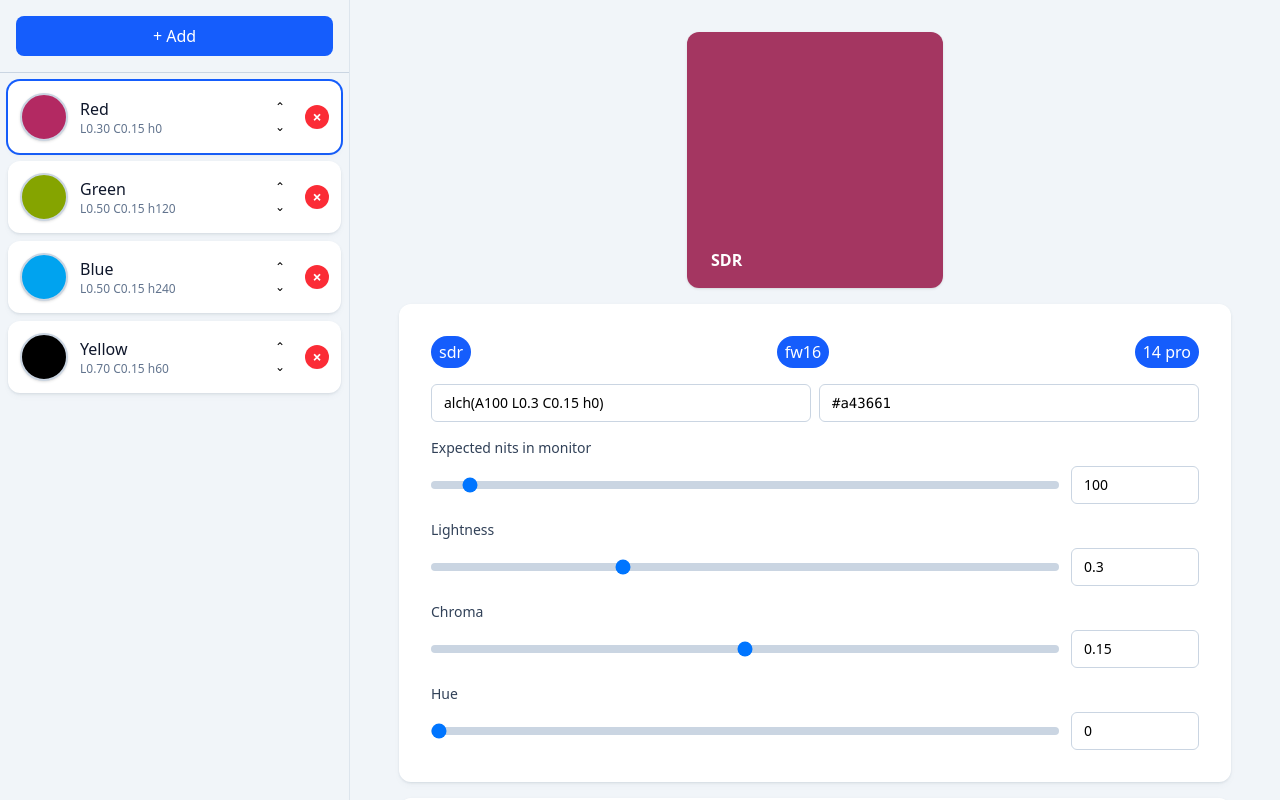
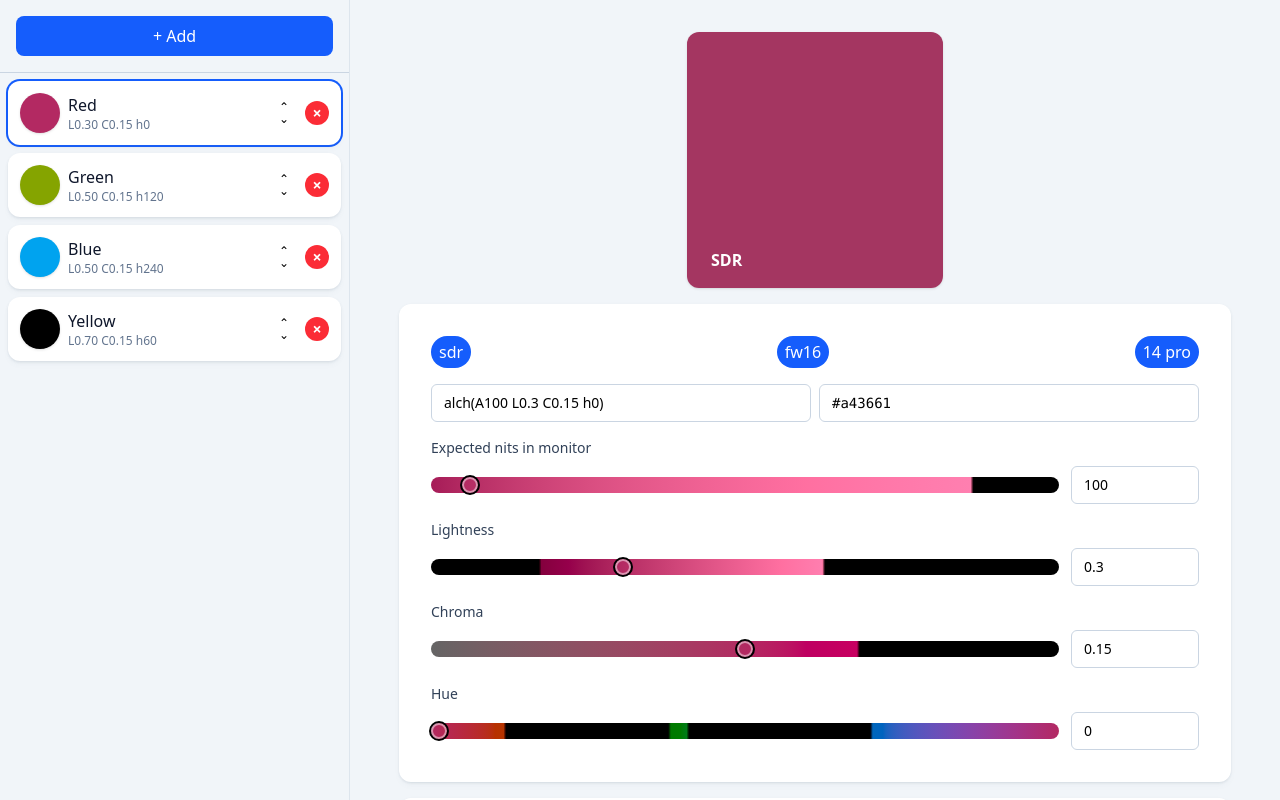
Before and after one commit to Manueljlin/adaptive-lch, a Vue app: page / in a window 1280 px wide. Built offline with nearby package versions, Linux system fonts and the light colour scheme.

Commit message:
improve sliders

```diff
--- a/src/App.vue
+++ b/src/App.vue
@@ -78,6 +78,87 @@ const currentColor = computed<RGB>(() => {
     }
 
   return rgb
+})
+
+
+const lightnessGradient = computed(() => {
+  const steps = 200
+  const colors = Array.from({ length: steps }, (_, i) => {
+    const t = i / (steps - 1)
+    const rgb = oklchToRgb({
+      L: adaptiveLuminosity(t, adaptiveLchState.nits),
+      C: adaptiveLchState.chroma,
+      h: adaptiveLchState.hue
+    })
+
+    if (rgb.inGamut) {
+      return `color(display-p3 ${rgb.r.toFixed(4)} ${rgb.g.toFixed(4)} ${rgb.b.toFixed(4)})`
+    }
+    return 'black'
+  })
+
+  return `linear-gradient(to right, ${colors.join(', ')})`
+})
+
+
+const chromaGradient = computed(() => {
+  const steps = 200
+  const colors = Array.from({ length: steps }, (_, i) => {
+    const t = i / (steps - 1)
+    const rgb = oklchToRgb({
+      L: adaptiveLuminosity(adaptiveLchState.lightness, adaptiveLchState.nits),
+      C: t * 0.3,
+      h: adaptiveLchState.hue
+    })
+
+    if (rgb.inGamut) {
+      return `color(display-p3 ${rgb.r.toFixed(4)} ${rgb.g.toFixed(4)} ${rgb.b.toFixed(4)})`
+    }
+    return 'black'
+  })
+
+  return `linear-gradient(to right, ${colors.join(', ')})`
+})
+
+
+const hueGradient = computed(() => {
+  const steps = 200
+  const colors = Array.from({ length: steps }, (_, i) => {
+    const t = i / (steps - 1)
+    const rgb = oklchToRgb({
+      L: adaptiveLuminosity(adaptiveLchState.lightness, adaptiveLchState.nits),
+      C: adaptiveLchState.chroma,
+      h: t * 360
+    })
+
+    if (rgb.inGamut) {
+      return `color(display-p3 ${rgb.r.toFixed(4)} ${rgb.g.toFixed(4)} ${rgb.b.toFixed(4)})`
+    }
+    return 'black'
+  })
+
+  return `linear-gradient(to right, ${colors.join(', ')})`
+})
+
+
+const nitsGradient = computed(() => {
+  const steps = 200
+  const colors = Array.from({ length: steps }, (_, i) => {
+    const t = i / (steps - 1)
+    const nitsValue = t * 2000
+    const rgb = oklchToRgb({
+      L: adaptiveLuminosity(adaptiveLchState.lightness, nitsValue),
+      C: adaptiveLchState.chroma,
+      h: adaptiveLchState.hue
+    })
+
+    if (rgb.inGamut) {
+      return `color(display-p3 ${rgb.r.toFixed(4)} ${rgb.g.toFixed(4)} ${rgb.b.toFixed(4)})`
+    }
+    return 'black'
+  })
+
+  return `linear-gradient(to right, ${colors.join(', ')})`
 })
 
 
@@ -280,6 +361,7 @@ const palette = computed(() =>
             :max="2000"
             :step="1"
             v-model.number="adaptiveLchState.nits"
+            :bg="nitsGradient"
           />
 
           <RangeSlider
@@ -288,6 +370,7 @@ const palette = computed(() =>
             :max="1"
             :step="0.001"
             v-model.number="adaptiveLchState.lightness"
+            :bg="lightnessGradient"
           />
 
           <RangeSlider
@@ -296,6 +379,7 @@ const palette = computed(() =>
             :max="0.3"
             :step="0.001"
             v-model.number="adaptiveLchState.chroma"
+            :bg="chromaGradient"
           />
 
           <RangeSlider
@@ -304,6 +388,7 @@ const palette = computed(() =>
             :max="360"
             :step="1"
             v-model.number="adaptiveLchState.hue"
+            :bg="hueGradient"
           />
         </Card>
 
--- a/src/components/RangeSlider.vue
+++ b/src/components/RangeSlider.vue
@@ -8,6 +8,8 @@ const props = defineProps<{
   min:   number
   max:   number
   step:  number
+
+  bg?:   string
 }>()
 
 const inputValue = defineModel<number>({
@@ -69,8 +71,11 @@ const handleBlur = () => {
         :max
         :step
         v-model.number="inputValue"
+        :style="{
+          background: bg ?? ''
+        }"
         class="
-          flex-1 h-2 bg-slate-300 rounded-lg appearance-none cursor-pointer
+          flex-1 h-4 bg-slate-300 rounded-lg appearance-none cursor-pointer
         "
       />
 
@@ -92,3 +97,36 @@ const handleBlur = () => {
     </div>
   </div>
 </template>
+
+
+<style scoped>
+@reference "../style.css";
+
+input[type="range"]::-webkit-slider-thumb {
+  @apply
+    appearance-none
+
+    w-4 h-4 rounded-full
+
+    bg-transparent
+
+    border-2 border-white/50
+    outline outline-2 outline-black
+
+    cursor-pointer
+}
+
+input[type="range"]::-moz-range-thumb {
+  @apply
+    appearance-none
+
+    w-4 h-4 rounded-full
+
+    bg-transparent
+
+    border-2 border-white/50
+    outline outline-2 outline-black
+
+    cursor-pointer
+}
+</style>
--- a/src/components/sidebar/ColorListItem.vue
+++ b/src/components/sidebar/ColorListItem.vue
@@ -67,14 +67,14 @@ const cancelEdit = () => {
 <template>
   <Card
     :class="[
-      'p-3 mb-2 cursor-pointer transition-colors hover:bg-slate-50 flex items-center gap-3 select-none',
+      'p-3 mb-2 cursor-pointer transition-colors hover:bg-slate-50 flex items-center gap-2 select-none',
       isSelected && 'bg-blue-100 ring-2 ring-blue-600'
     ]"
     @click="emit('select')"
   >
     <!-- color preview -->
     <div
-      class="size-12 rounded-full shrink-0 shadow-sm border-2 border-slate-300"
+      class="size-10 rounded-full shrink-0 shadow-sm"
       :style="{
         backgroundColor: `color(display-p3 ${colorPreview.r.toFixed(4)} ${colorPreview.g.toFixed(4)} ${colorPreview.b.toFixed(4)})`
       }"
@@ -121,14 +121,18 @@ const cancelEdit = () => {
         class="px-2 py-0.5 text-xs hover:bg-slate-500/20 rounded-full transition-colors"
         title="Move up"
       >
-        ⌃
+        <p class="translate-y-1">
+          ⌃
+        </p>
       </button>
       <button
         @click.stop="emit('moveDown')"
         class="px-2 py-0.5 text-xs hover:bg-slate-500/20 rounded-full transition-colors"
         title="Move down"
       >
-        ⌄
+        <p class="-translate-y-1">
+          ⌄
+        </p>
       </button>
     </div>
 
--- a/src/components/sidebar/ColorSidebar.vue
+++ b/src/components/sidebar/ColorSidebar.vue
@@ -1,5 +1,4 @@
 <script setup lang="ts">
-import { TransitionGroup } from 'vue'
 import ColorListItem from './ColorListItem.vue'
 import type { ColorListState } from '../../composables/useColorList'
 
--- a/tsconfig.app.json
+++ b/tsconfig.app.json
@@ -5,7 +5,7 @@
 
     /* Linting */
     "strict": true,
-    "noUnusedLocals": true,
+    "noUnusedLocals": false,
     "noUnusedParameters": true,
     "erasableSyntaxOnly": true,
     "noFallthroughCasesInSwitch": true,
```
